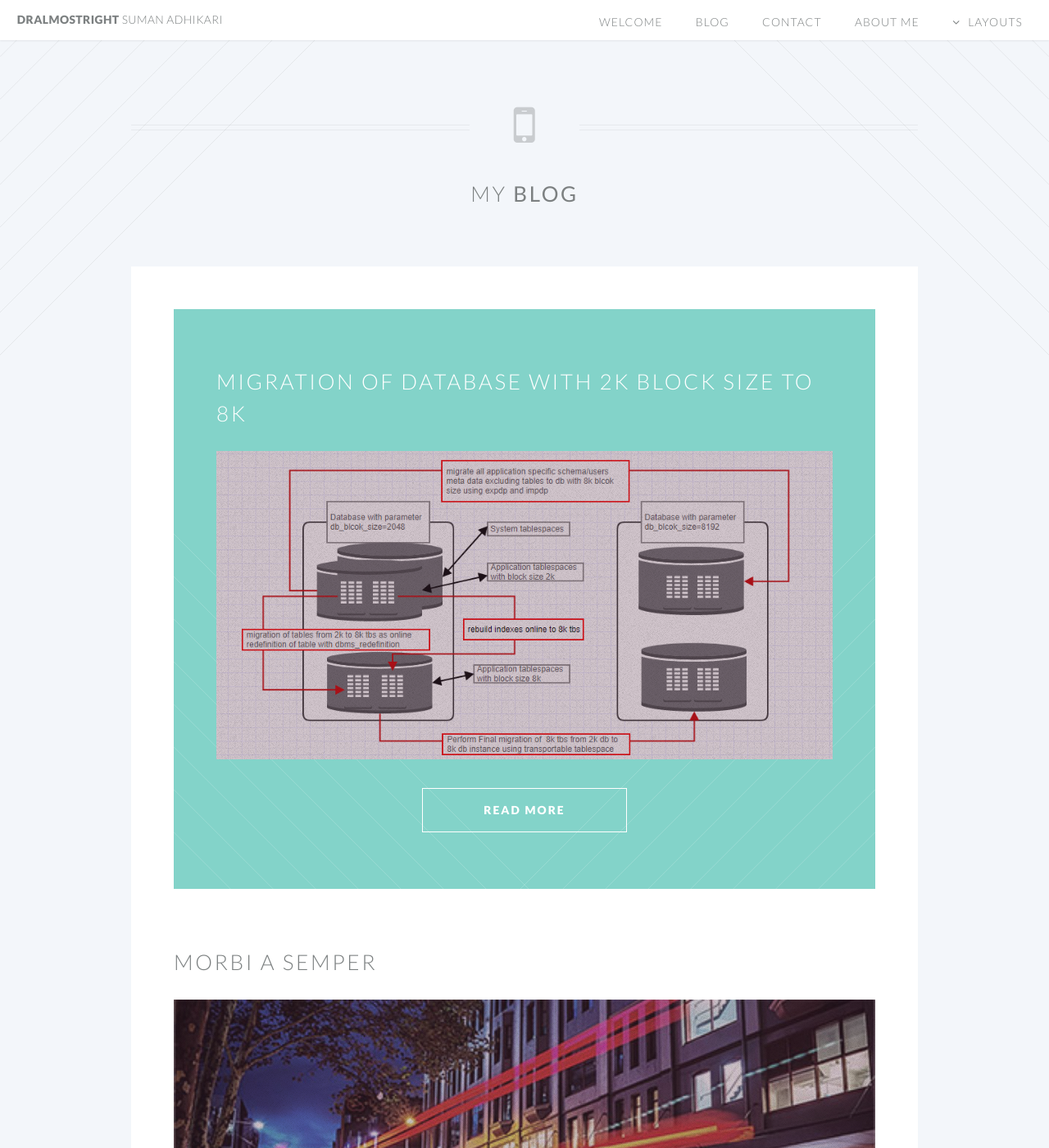
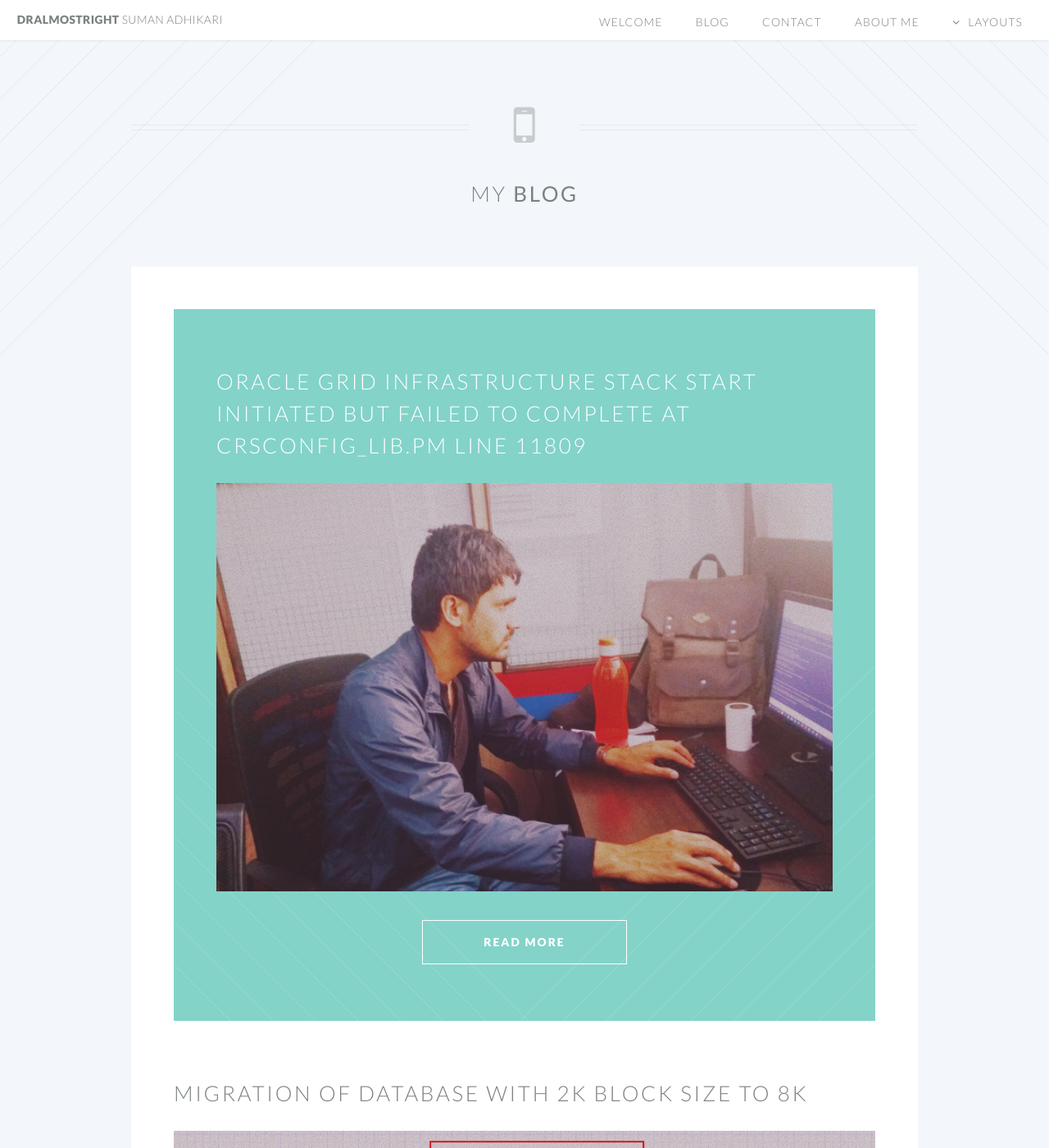
Before and after one commit to dralmostright/dralmostright.github.io, a Jekyll site: the page built from blog.html, in a window 1280 px wide and 1400 px high. Shown: the whole window at 82% size. Built offline with Jekyll 4.4.1, drawn with Linux system fonts in a browser that asks for light colours; some of the changed lines change nothing that is shown.

Commit message:
upload to github

```diff
--- a/_layouts/upgrade.html
+++ b/_layouts/upgrade.html
@@ -24,6 +24,9 @@
 
 								<!-- Sidebar -->
 									<div class="sidebar">
+
+<!-- http://www.reliablecounter.com/signup.php?digit=style/plain/1/ -->
+
 									{% for post in site.categories.upgrade limit:3 %}
 									<section>
 									{{ post.excerpt }}
--- /dev/null
+++ b/_posts/upgrade/2018-05-31-addnode-deletenode-oraclerac11g.md
@@ -0,0 +1,222 @@
+---
+layout:	upgrade
+title:	"Oracle Grid Infrastructure stack start initiated but failed to complete at crsconfig_lib.pm line 11809"
+date:	2018-05-31 12:20:00
+category: upgrade
+metadata: "Oracle Rac Migration"
+---
+<span class="image featured"><img src="/images/working.jpg" alt=""></span>
+
+
+<header>
+		<h3>Oracle Grid Infrastructure stack start initiated but failed to complete at crsconfig_lib.pm line 11809.</h3>
+</header>
+
+Well, it has been huge troubleshooting. So I think its worth's of sharing.
+
+First, let's go to the scene how I encounter this issue.
+
+One of my client's requirement was to upgrade the Oracle 11gr2 RAC nodes hardware(to new boxes) (2-nodes) with no downtime. So its easy right, at least in Oracle RAC. And I think you guessed it right. It's simple you can do it in rolling fashion and I planned for the same i.e. first delete any of node,  then configure a new node with the same configuration as of node deleted but in the different box with addNode.sh. Well, there were some minor errors and which were fixed easily but a real headache for me was when running root.sh during migration of the last node. I suffered much for troubleshooting the issue and I will share the issue snip:
+
+<pre style="overflow: auto; font-family: monospace; font-size: 0.8em;">
+<code class="bash">
+bash-4.4# /u01/app/11.2.0.4/grid/root.sh
+Performing root user operation for Oracle 11g
+
+The following environment variables are set as:
+    ORACLE_OWNER= grid
+    ORACLE_HOME=  /u01/app/11.2.0.4/grid
+
+Enter the full pathname of the local bin directory: [/usr/local/bin]:
+Creating /usr/local/bin directory...
+   Copying dbhome to /usr/local/bin ...
+   Copying oraenv to /usr/local/bin ...
+   Copying coraenv to /usr/local/bin ...
+
+Creating /etc/oratab file...
+Entries will be added to the /etc/oratab file as needed by
+Database Configuration Assistant when a database is created
+Finished running generic part of root script.
+Now product-specific root actions will be performed.
+Using configuration parameter file: /u01/app/11.2.0.4/grid/crs/install/crsconfig_params
+Creating trace directory
+Installing Trace File Analyzer
+User grid has the required capabilities to run CSSD in realtime mode
+OLR initialization - successful
+Adding Clusterware entries to /etc/inittab
+CRS-4402: The CSS daemon was started in exclusive mode but found an active CSS daemon on node node1, number 2, and is terminating
+An active cluster was found during exclusive startup, restarting to join the cluster
+Oracle Grid Infrastructure stack start initiated but failed to complete at /u01/app/11.2.0.4/grid/crs/install/crsconfig_lib.pm line 11809.
+/u01/app/11.2.0.4/grid/perl/bin/perl -I/u01/app/11.2.0.4/grid/perl/lib -I/u01/app/11.2.0.4/grid/crs/install /u01/app/11.2.0.4/grid/crs/install/rootcrs.pl execution failed
+bash-4.4#
+  </code>
+</pre>
+<br />
+<hr />
+So first I checked the 11809 line in the file crsconfig_lib.pm and found nothing interesting:
+
+<pre style="overflow: auto; font-family: monospace; font-size: 0.8em;">
+<code class="bash">
+  if ($is_up) {
+    #Also wait for check cluster to work.
+    if (!check_service("cluster", 120))
+    {
+       die("Oracle Grid Infrastructure stack start initiated but failed to complete");
+    }
+    trace ("Oracle CRS stack installed and running");
+
+  } else {
+    error ("Timed out waiting for the CRS stack to start.");
+    exit 1;
+  }
+
+  return $is_up;
+}
+  </code>
+</pre>
+<br />
+<hr />
+I checked the log for root.sh log file in $ORACLE_HOME/cfgtoollogs/crsconfig and found following error:
+
+<pre style="overflow: auto; font-family: monospace; font-size: 0.8em;">
+<code class="bash">
+2018-05-25 15:57:41: Checking the status of cluster
+2018-05-25 15:57:46: Executing cmd: /u01/app/11.2.0.4/grid/bin/crsctl check cluster -n node1
+2018-05-25 15:57:46: Checking the status of cluster
+2018-05-25 15:57:51: Executing cmd: /u01/app/11.2.0.4/grid/bin/crsctl check cluster -n node1
+2018-05-25 16:08:00: Checking the status of cluster
+2018-05-25 16:08:05: Executing cmd: /u01/app/11.2.0.4/grid/bin/crsctl check cluster -n node1
+2018-05-25 16:08:05: Checking the status of cluster
+2018-05-25 16:08:10: Executing cmd: /u01/app/11.2.0.4/grid/bin/crsctl check cluster -n node1
+2018-05-25 16:08:10: Checking the status of cluster
+2018-05-25 16:08:15: ###### Begin DIE Stack Trace ######
+2018-05-25 16:08:15:     Package         File                 Line Calling
+2018-05-25 16:08:15:     --------------- -------------------- ---- ----------
+2018-05-25 16:08:15:  1: main            rootcrs.pl            393 crsconfig_lib::dietrap
+2018-05-25 16:08:15:  2: crsconfig_lib   crsconfig_lib.pm     11809 main::__ANON__
+2018-05-25 16:08:15:  3: crsconfig_lib   crsconfig_lib.pm     1369 crsconfig_lib::wait_for_stack_start
+2018-05-25 16:08:15:  4: crsconfig_lib   crsconfig_lib.pm     1242 crsconfig_lib::start_cluster
+2018-05-25 16:08:15:  5: main            rootcrs.pl            864 crsconfig_lib::perform_start_cluster
+2018-05-25 16:08:15: ####### End DIE Stack Trace #######
+
+2018-05-25 16:08:15: 'ROOTCRS_STACK' checkpoint has failed
+2018-05-25 16:08:15: Running as user grid: /u01/app/11.2.0.4/grid/bin/cluutil -ckpt -oraclebase /u01/app/grid -writeckpt -name ROOTCRS_STACK -state FAIL
+2018-05-25 16:08:15: s_run_as_user2: Running /bin/su grid -c ' /u01/app/11.2.0.4/grid/bin/cluutil -ckpt -oraclebase /u01/app/grid -writeckpt -name ROOTCRS_STACK -state FAIL '
+2018-05-25 16:08:16: Removing file /tmp/zbaCay7eP
+2018-05-25 16:08:16: Successfully removed file: /tmp/zbaCay7eP
+2018-05-25 16:08:16: /bin/su successfully executed
+
+2018-05-25 16:08:16: Succeeded in writing the checkpoint:'ROOTCRS_STACK' with status:FAIL
+2018-05-25 16:08:16: CkptFile: /u01/app/grid/Clusterware/ckptGridHA_cg1.xml
+2018-05-25 16:08:16: Sync the checkpoint file '/u01/app/grid/Clusterware/ckptGridHA_cg1.xml'
+2018-05-25 16:08:16: Sync '/u01/app/grid/Clusterware/ckptGridHA_cg1.xml' to the physical disk
+  </code>
+</pre>
+<br />
+<hr />
+And looking the log file I found the root.sh hanged running the command /u01/app/11.2.0.4/grid/bin/crsctl check cluster -n node1 as this was repeated many times in logfile.
+
+Searching in google and Oracle knowledge base I found docs which are helpful none of the documents accompany my issue.
+
+Then I went for cluster log file: alertnode1.log
+
+<pre style="overflow: auto; font-family: monospace; font-size: 0.8em;">
+<code class="bash">
+
+[cssd(18481552)]CRS-1605:CSSD voting file is online: /dev/rhdisk6; details in /u01/app/11.2.0.4/grid/log/node1/cssd/ocssd.log.
+2018-05-28 02:40:07.728:
+[cssd(18481552)]CRS-1601:CSSD Reconfiguration complete. Active nodes are node1 node2 .
+2018-05-28 02:40:10.011:
+[ctssd(18874768)]CRS-2403:The Cluster Time Synchronization Service on host node1 is in observer mode.
+2018-05-28 02:40:10.298:
+[ctssd(18874768)]CRS-2407:The new Cluster Time Synchronization Service reference node is host node2.
+2018-05-28 02:40:10.299:
+[ctssd(18874768)]CRS-2401:The Cluster Time Synchronization Service started on host node1.
+2018-05-28 02:40:22.319:
+[ctssd(18874768)]CRS-2409:The clock on host node1 is not synchronous with the mean cluster time. No action has been taken as the Cluster Time Synchronization Service is running in observer mode.
+[client(18284818)]CRS-10001:28-May-18 02:40 ACFS-9391: Checking for existing ADVM/ACFS installation.
+[client(18284820)]CRS-10001:28-May-18 02:40 ACFS-9392: Validating ADVM/ACFS installation files for operating system.
+[client(18284822)]CRS-10001:28-May-18 02:40 ACFS-9393: Verifying ASM Administrator setup.
+[client(18284824)]CRS-10001:28-May-18 02:40 ACFS-9308: Loading installed ADVM/ACFS drivers.
+[client(18284830)]CRS-10001:28-May-18 02:40 ACFS-9327: Verifying ADVM/ACFS devices.
+[client(18284834)]CRS-10001:28-May-18 02:40 ACFS-9156: Detecting control device '/dev/asm/.asm_ctl_spec'.
+[client(18284840)]CRS-10001:28-May-18 02:40 ACFS-9156: Detecting control device '/dev/ofsctl'.
+[client(18284844)]CRS-10001:28-May-18 02:40 ACFS-9322: completed
+2018-05-28 02:40:48.233:
+[crsd(24707482)]CRS-1012:The OCR service started on node node1.
+2018-05-28 03:10:30.670:
+[ctssd(18874768)]CRS-2409:The clock on host node1 is not synchronous with the mean cluster time. No action has been taken as the Cluster Time Synchronization Service is running in observer mode.
+  </code>
+</pre>
+<br />
+<hr />
+Where I found everything is normal the node is able to find the cluster detail and configuration but the cluster servers are not getting up, why?? Probably I don't have an
+answer at that time. I begin to look in every log file in $ORACLE_HOME/log/node1 but every error I found in logs and searched in google and oracle MOS all were bootless.
+I was totally fatigued didn't know where to move next.
+
+Then I checked the init resources with regard to Oracle RAC:
+<pre style="overflow: auto; font-family: monospace; font-size: 0.8em;">
+<code class="bash">
+bash-4.4$ crsctl stat res -t -init
+--------------------------------------------------------------------------------
+NAME           TARGET  STATE        SERVER                   STATE_DETAILS
+--------------------------------------------------------------------------------
+Cluster Resources
+--------------------------------------------------------------------------------
+ora.asm
+      1        ONLINE  ONLINE       node1                      Started
+ora.cluster_interconnect.haip
+      1        ONLINE  ONLINE       node1
+ora.crf
+      1        ONLINE  ONLINE       node1
+ora.crsd
+      1        ONLINE  INTERMEDIATE node1
+ora.cssd
+      1        ONLINE  ONLINE       node1
+ora.cssdmonitor
+      1        ONLINE  ONLINE       node1
+ora.ctssd
+      1        ONLINE  ONLINE       node1                      OBSERVER
+ora.diskmon
+      1        OFFLINE OFFLINE
+ora.drivers.acfs
+      1        ONLINE  ONLINE       node1
+ora.evmd
+      1        ONLINE  INTERMEDIATE node1
+ora.gipcd
+      1        ONLINE  ONLINE       node1
+ora.gpnpd
+      1        ONLINE  ONLINE       node1
+ora.mdnsd
+      1        ONLINE  ONLINE       node1
+bash-4.4$
+  </code>
+</pre>
+<br />
+<hr />
+Whoo!! I found ora.crsd and ora.evmd were in the intermediate state. I think it would be a good start to look log files for the respective daemon. Hmmm there were some errors but searching against then was again bootless.
+
+I was now struggling much that I begin to crosscheck if any prerequisites I have missed. I even asked some silly questions to the system admin guys and I still have their sneering smile on my mind.
+
+So again I start looking and logs and start to mine them. I looked and looked to all logs ocssd.log, GIPC.log, agent logs and all what ever i found. I looked them so closely that I looked for every string like error, failed, exception, cannot etc with words with negative connotation and searched to google and knowledgebase for solution. But none of them lead me to success. But, I found following in the crsd.log file and found below snip and thought for a while what the message is conveying.
+
+<pre style="overflow: auto; font-family: monospace; font-size: 0.8em;">
+<code class="bash">
+destroy interface 111939a30 { host 'node2', haName '674a-6c55-9728-1e49', local 111933bb0, ip '10.0.10.6:41657', subnet '10.0.10.0', mask '255.255.255.0', mac '', ifname '', numRef 0, numFail 0, idxBoot 0, flags 0x226 }
+2018-05-28 02:42:16.264: [GIPCHGEN][2571] gipchaNodeAddInterface: adding interface information for inf 111939a30 { host 'node2', haName '674a-6c55-9728-1e49', local 0, ip '10.0.10.6:41661', subnet '10.0.10.0', mask '255.255.255.0', mac '', ifname '', numRef 0, numFail 0, idxBoot 0, flags 0x2 }
+2018-05-28 02:42:17.260: [GIPCHTHR][2314] gipchaWorkerCreateInterface: created remote interface for node 'node2', haName '674a-6c55-9728-1e49', inf 'udp://10.0.10.6:41661'
+2018-05-28 02:42:17.260: [GIPCHGEN][2314] gipchaWorkerAttachInterface: Interface attached inf 111939a30 { host 'node2', haName '674a-6c55-9728-1e49', local 111933bb0, ip '10.0.10.6:41661', subnet '10.0.10.0', mask '255.255.255.0', mac '', ifname '', numRef 0, numFail 0, idxBoot 0, flags 0x6 }
+2018-05-28 02:42:19.271: [GIPCHGEN][2571] gipchaInterfaceDisable: disabling interface 111939a30 { host 'node2', haName '674a-6c5
+
+  </code>
+</pre>
+
+<br />
+<hr />
+From the log file, I conclude that node1 is recognizing node2 but it's not communicating with node2. Then I start for the solution for node communication failure and intermediate state of resource crsd and evmd. So this was the turning point in my troubleshooting. I found whenever the resource crsd is in the intermediate state, everyone's first step is to kill the crsd.bin process as they would span automatically. <strong> So killing the crsd.bin process in both nodes lead to the end of the troubleshooting</strong> the crsd and evmd were online. Thereafter everything went normal and I think its worth's sharing.
+
+<style>
+	.image.featured{
+		display: inline;
+	}
+</style>
```
Also changed, not shown: images/working.jpg (added), 7 other files.
